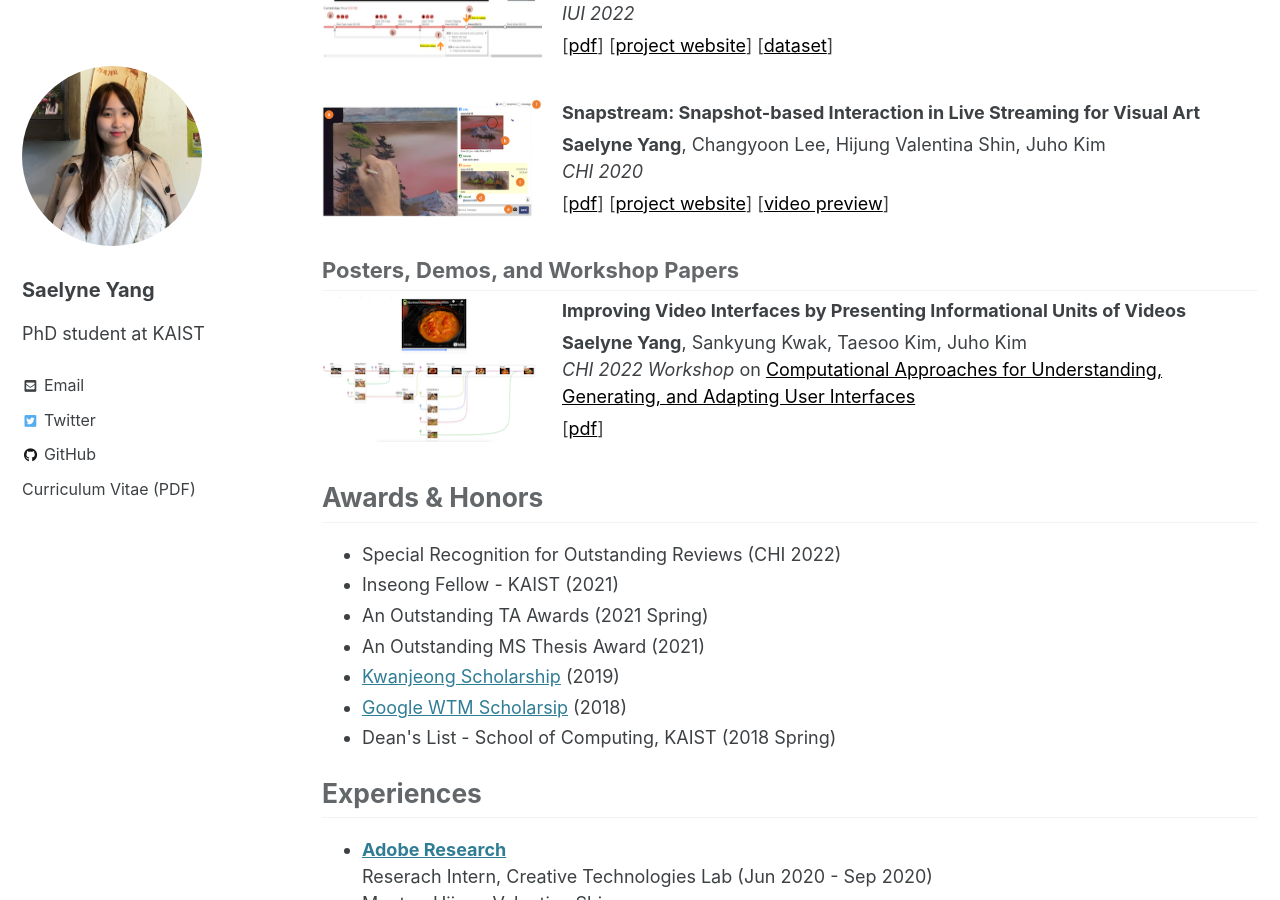
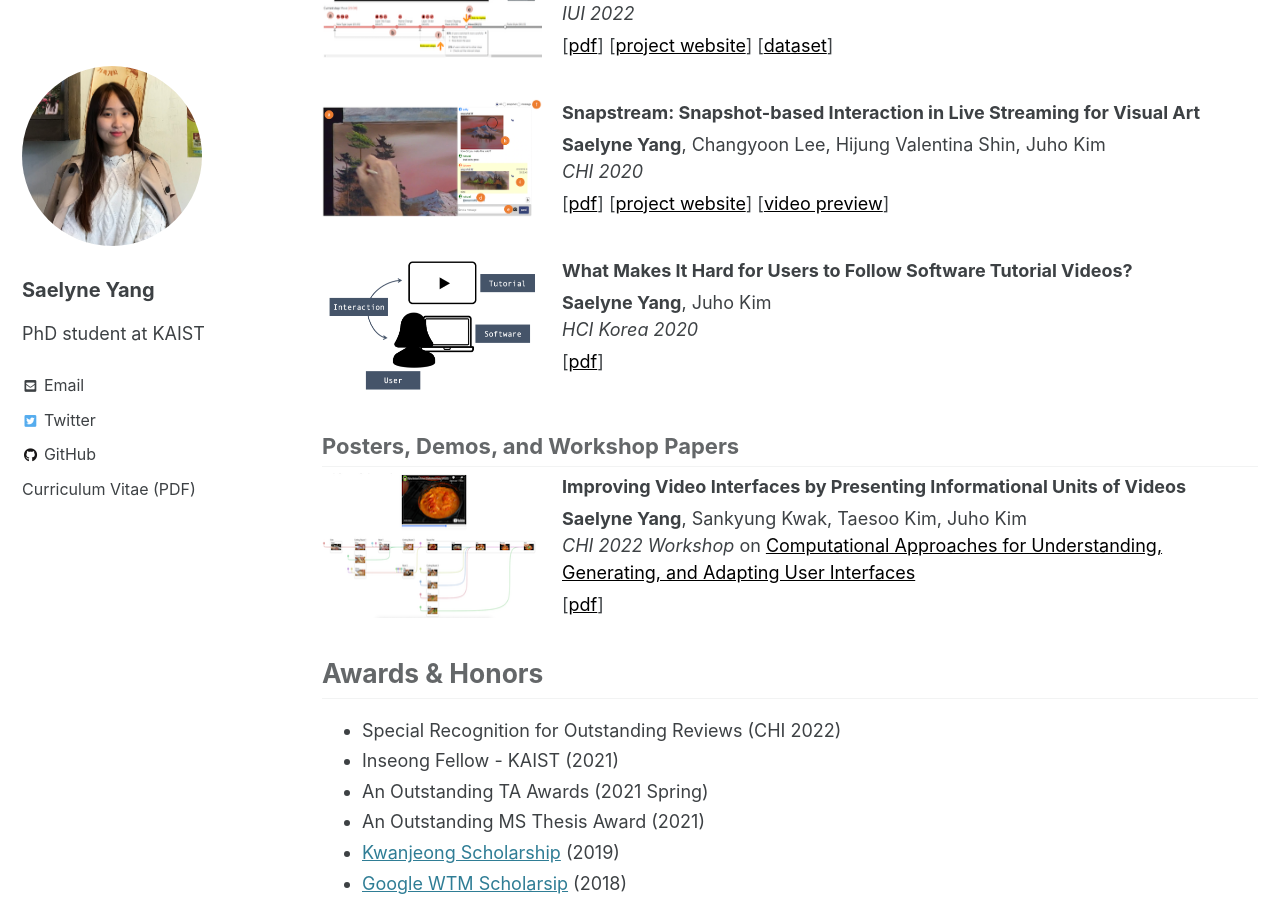
Before and after one commit to saelyne/saelyne-website, a Jekyll site: the page built from index.html, in a window 1280 px wide and 900 px high, scrolled down 922 px. Built offline with Jekyll 4.4.1, drawn with Linux system fonts in a browser that asks for light colours; cached includes are drawn as plain includes; the list of posts is cut into pages by our own code.

Commit message:
paper added

```diff
--- a/_data/publications.yml
+++ b/_data/publications.yml
@@ -35,3 +35,13 @@
       url: "https://youtu.be/x62vzVBD4N4"
   award: ""
   link: "https://www.kixlab.org/files/2020/chi2020-Snapstream-paper.pdf"
+
+- title: "What Makes It Hard for Users to Follow Software Tutorial Videos?"
+  author: "**Saelyne Yang**, Juho Kim"
+  venue: "HCI Korea 2020"
+  year: 2020
+  type: conference
+  img: "./../assets/img/teaser-software.png"
+  materials: ""
+  award: ""
+  link: "https://www.kixlab.org/files/2020/hcik2020-SoftwareTutorial-paper.pdf"
--- a/_includes/author-profile.html
+++ b/_includes/author-profile.html
@@ -43,7 +43,7 @@
       {% endif %}
       {% endfor %}
       {% endif %}
-      <a href="../assets/SaelyneYang_CV.pdf" class="cv-link">Curriculum Vitae (PDF)</a>
+      <a href="../assets/SaelyneYang_CV.pdf" class="cv-link" target="_blank">Curriculum Vitae (PDF)</a>
 
       {% if author.uri %}
       <li>
--- a/_layouts/home.html
+++ b/_layouts/home.html
@@ -41,13 +41,13 @@ layout: archive
       </div>
       <div class="paper-meta">
         {% if paper.link !="" %}
-        [<a href="{{paper.link}}" class="material">pdf</a>]
+        [<a href="{{paper.link}}" class="material" target="_blank">pdf</a>]
         {% endif %}
         <!-- {% if paper.award %}
         <span class="award">{{ paper.award }}</span>
         {% endif %} -->
         {% for material in paper.materials %}
-        [<a href="{{material.url}}" class="material">{{ material.label }}</a>]
+        [<a href="{{material.url}}" class="material" target="_blank">{{ material.label }}</a>]
         {% endfor %}
       </div>
     </div>
@@ -74,13 +74,13 @@ layout: archive
       </div>
       <div class="paper-meta">
         {% if paper.link !="" %}
-        [<a href="{{paper.link}}" class="material">pdf</a>]
+        [<a href="{{paper.link}}" class="material" target="_blank">pdf</a>]
         {% endif %}
         <!-- {% if paper.award %}
           <span class="award">{{ paper.award }}</span>
           {% endif %} -->
         {% for material in paper.materials %}
-        [<a href="{{material.url}}" class="material">{{ material.label }}</a>]
+        [<a href="{{material.url}}" class="material" target="_blank">{{ material.label }}</a>]
         {% endfor %}
       </div>
     </div>
```
Also changed, not shown: assets/img/teaser-software.png (added), 2 other files.
